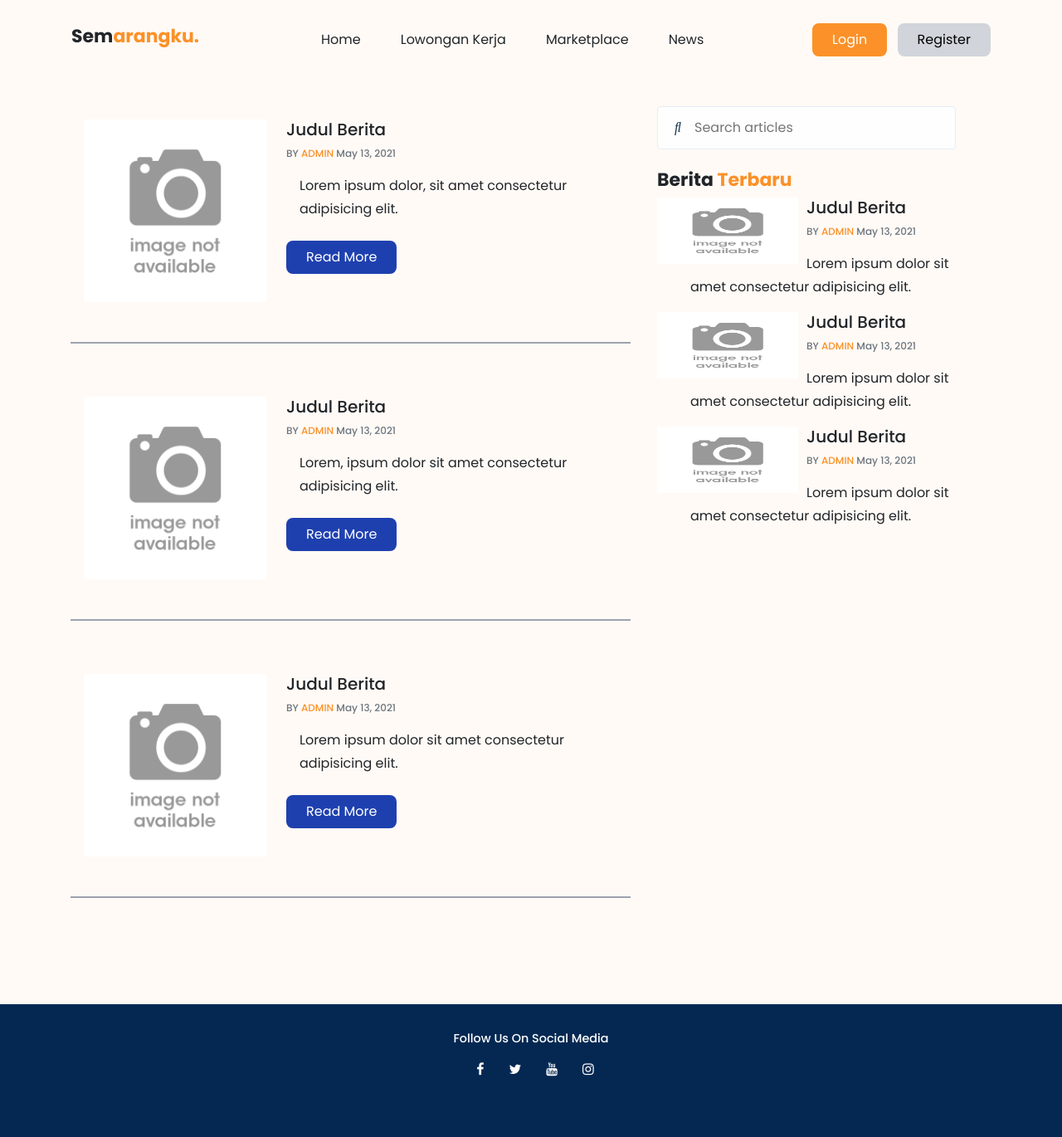
After one commit to wisnupratama24/ta-ppl, a PHP site: page /berita.html in a window 1280 px wide. The commit adds this page. Shown: the whole page at 83% size. Run offline with PHP 8.4, Linux system fonts and the light colour scheme; some libraries are stand-ins or nearby versions.

Commit message:
update berita

```diff
--- a/assets/css/style.css
+++ b/assets/css/style.css
@@ -213,6 +213,15 @@ div.navbar ul li {
 
 /* End Bus Trans */
 
+/* side Bar */
+.sidebar img {
+  width: 180px;
+  height: 80px;
+  float: left;
+  padding-right: 10px;
+  margin-bottom: 10px;
+}
+/* End sidebar */
 /* Footer */
 footer {
   margin-top: 8rem;
@@ -220,6 +229,7 @@ footer {
   background-color: var(--title);
   color: #fff;
   padding-top: 40px;
+  position: relative;
 }
 .footer-content {
   display: flex;
--- /dev/null
+++ b/berita.html
@@ -0,0 +1,177 @@
+<!DOCTYPE html>
+<html lang="en">
+  <head>
+    <meta charset="utf-8" />
+    <meta name="viewport" content="width=device-width, initial-scale=1, shrink-to-fit=no" />
+    <link rel="stylesheet" href="assets/vendor/bootstrap/css/bootstrap.min.css" />
+    <link rel="stylesheet" href="assets/css/style.css" />
+    <link rel="stylesheet" href="assets/vendor/owl-carousel/owl.carousel.min.css" />
+    <link rel="stylesheet" href="https://stackpath.bootstrapcdn.com/font-awesome/4.7.0/css/font-awesome.min.css" />
+    <title>Semarang</title>
+  </head>
+  <body>
+    <nav class="fixed-top">
+      <div class="navbar container">
+        <div>
+          <h6 class="font-weight-bold" style="font-size: 22px">Sem<span style="color: #fb9128">arangku.</span></h6>
+        </div>
+        <div class="hamburger">
+          <div></div>
+          <div></div>
+          <div></div>
+        </div>
+        <div class="menus navbar-active">
+          <ul>
+            <li>Home</li>
+            <li>Lowongan Kerja</li>
+            <li>Marketplace</li>
+            <li>News</li>
+          </ul>
+
+          <div class="button-right">
+            <button class="btn btn-custom-primary btn-hover-primary">Login</button>
+            <button class="btn btn-register">Register</button>
+          </div>
+        </div>
+      </div>
+    </nav>
+
+    <main class="main" style="margin-top: 16vh">
+      <section class="container" id="lowongan-kerja" style="margin-top: 8rem">
+        <div class="d-md-flex d-block justify-content-between">
+          <div class="daftar-lowongan d-block" style="width: 750px">
+            <div class="wrap-lowongan d-flex align-items-start px-3 pt-3 pb-5" style="border-bottom: 2px solid #9ca3af">
+              <div class="image-lowongan">
+                <img src="./assets/img/default.jpg" alt="Gmbar Lowongan" style="width: 220px" />
+              </div>
+              <div class="desc-lowongan ml-4">
+                <div class="title">
+                  <h5>Judul Berita</h5>
+                  <p class="text-secondary fs-12 fw-500">BY <span style="color: #fb9128">ADMIN</span> May 13, 2021</p>
+                </div>
+                <div class="desc">
+                  <ul class="ml-0 pl-3" style="line-height: 1.75rem">
+                    <p>Lorem ipsum dolor, sit amet consectetur adipisicing elit.</p>
+                  </ul>
+                </div>
+                <button class="btn bg-blue-800 btn-custom-primary mt-2">Read More</button>
+              </div>
+            </div>
+
+            <div class="wrap-lowongan mt-5 d-flex align-items-start px-3 pt-3 pb-5" style="border-bottom: 2px solid #9ca3af">
+              <div class="image-lowongan">
+                <img src="./assets/img/default.jpg" alt="Gmbar Lowongan" style="width: 220px" />
+              </div>
+              <div class="desc-lowongan ml-4">
+                <div class="title">
+                  <h5>Judul Berita</h5>
+                  <p class="text-secondary fs-12 fw-500">BY <span style="color: #fb9128">ADMIN</span> May 13, 2021</p>
+                </div>
+                <div class="desc">
+                  <ul class="ml-0 pl-3" style="line-height: 1.75rem">
+                    <p>Lorem, ipsum dolor sit amet consectetur adipisicing elit.</p>
+                  </ul>
+                </div>
+                <button class="btn bg-blue-800 btn-custom-primary mt-2">Read More</button>
+              </div>
+            </div>
+
+            <div class="wrap-lowongan mt-5 d-flex align-items-start px-3 pt-3 pb-5" style="border-bottom: 2px solid #9ca3af">
+              <div class="image-lowongan">
+                <img src="./assets/img/default.jpg" alt="Gmbar Lowongan" style="width: 220px" />
+              </div>
+              <div class="desc-lowongan ml-4">
+                <div class="title">
+                  <h5>Judul Berita</h5>
+                  <p class="text-secondary fs-12 fw-500">BY <span style="color: #fb9128">ADMIN</span> May 13, 2021</p>
+                </div>
+                <div class="desc">
+                  <ul class="ml-0 pl-3" style="line-height: 1.75rem">
+                    <p>Lorem ipsum dolor sit amet consectetur adipisicing elit.</p>
+                  </ul>
+                </div>
+                <button class="btn bg-blue-800 btn-custom-primary mt-2">Read More</button>
+              </div>
+            </div>
+          </div>
+          <div class="lowongan-right pl-4">
+            <div>
+              <div class="custom-input d-flex align-items-center">
+                <span>
+                  <i class="fas fa-search"></i>
+                </span>
+                <input type="text" class="custom-input-group pl-3" placeholder="Search articles" />
+              </div>
+            </div>
+
+            <div class="sidebar">
+              <h6 class="font-weight-bold" style="font-size: 22px">Berita <span style="color: #fb9128"> Terbaru</span></h6>
+              <img src="./assets/img/default.jpg" alt="Gmbar Lowongan" />
+              <div class="desc-lowongan ml-4">
+                <div class="title">
+                  <h5>Judul Berita</h5>
+                  <p class="text-secondary fs-12 fw-500">BY <span style="color: #fb9128">ADMIN</span> May 13, 2021</p>
+                </div>
+                <div class="desc">
+                  <ul class="ml-0 pl-3" style="line-height: 1.75rem">
+                    <p>Lorem ipsum dolor sit amet consectetur adipisicing elit.</p>
+                  </ul>
+                </div>
+              </div>
+              <img src="./assets/img/default.jpg" alt="Gmbar Lowongan" />
+              <div class="desc-lowongan ml-4">
+                <div class="title">
+                  <h5>Judul Berita</h5>
+                  <p class="text-secondary fs-12 fw-500">BY <span style="color: #fb9128">ADMIN</span> May 13, 2021</p>
+                </div>
+                <div class="desc">
+                  <ul class="ml-0 pl-3" style="line-height: 1.75rem">
+                    <p>Lorem ipsum dolor sit amet consectetur adipisicing elit.</p>
+                  </ul>
+                </div>
+              </div>
+              <img src="./assets/img/default.jpg" alt="Gmbar Lowongan" />
+              <div class="desc-lowongan ml-4">
+                <div class="title">
+                  <h5>Judul Berita</h5>
+                  <p class="text-secondary fs-12 fw-500">BY <span style="color: #fb9128">ADMIN</span> May 13, 2021</p>
+                </div>
+                <div class="desc">
+                  <ul class="ml-0 pl-3" style="line-height: 1.75rem">
+                    <p>Lorem ipsum dolor sit amet consectetur adipisicing elit.</p>
+                  </ul>
+                </div>
+              </div>
+            </div>
+          </div>
+        </div>
+      </section>
+    </main>
+
+    <footer>
+      <div class="footer-content">
+        <h3>Follow us on social media</h3>
+        <ul class="socials">
+          <li>
+            <a href="#"><i class="fa fa-facebook"></i></a>
+          </li>
+          <li>
+            <a href="#"><i class="fa fa-twitter"></i></a>
+          </li>
+          <li>
+            <a href="#"><i class="fa fa-youtube"></i></a>
+          </li>
+          <li>
+            <a href="#"><i class="fa fa-instagram"></i></a>
+          </li>
+          <li></li>
+        </ul>
+      </div>
+    </footer>
+
+    <script src="./assets/jquery-3.6.0.min.js"></script>
+    <script src="./assets/vendor/owl-carousel/owl.carousel.min.js"></script>
+    <script src="https://cdnjs.cloudflare.com/ajax/libs/popper.js/1.12.9/umd/popper.min.js" integrity="sha384-ApNbgh9B+Y1QKtv3Rn7W3mgPxhU9K/ScQsAP7hUibX39j7fakFPskvXusvfa0b4Q" crossorigin="anonymous"></script>
+    <script src="./assets/vendor/bootstrap/js/bootstrap.min.js"></script>
+  </body>
+</html>
```
Also changed, not shown: lowongan.html (+71 -30 lines).
